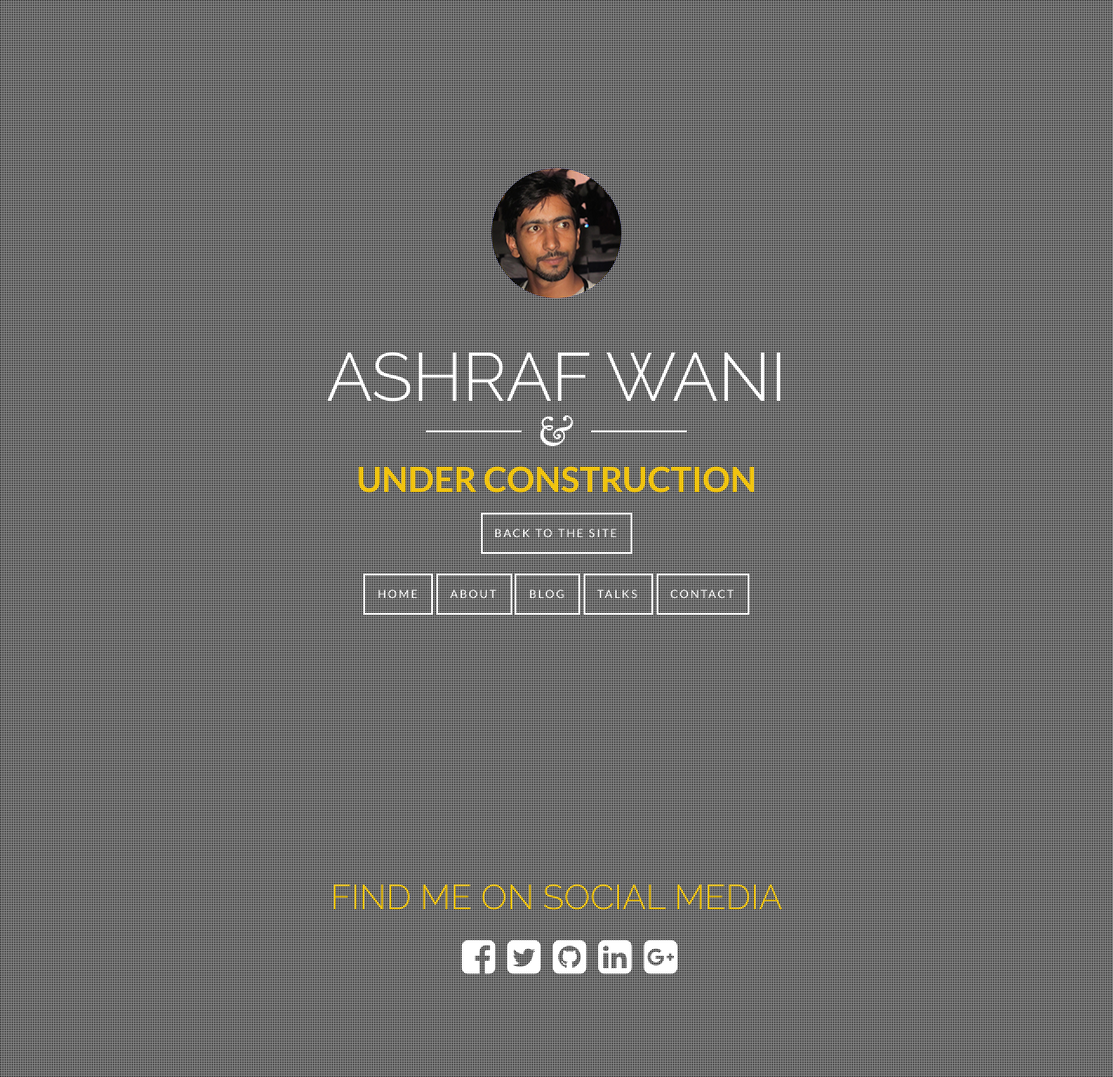
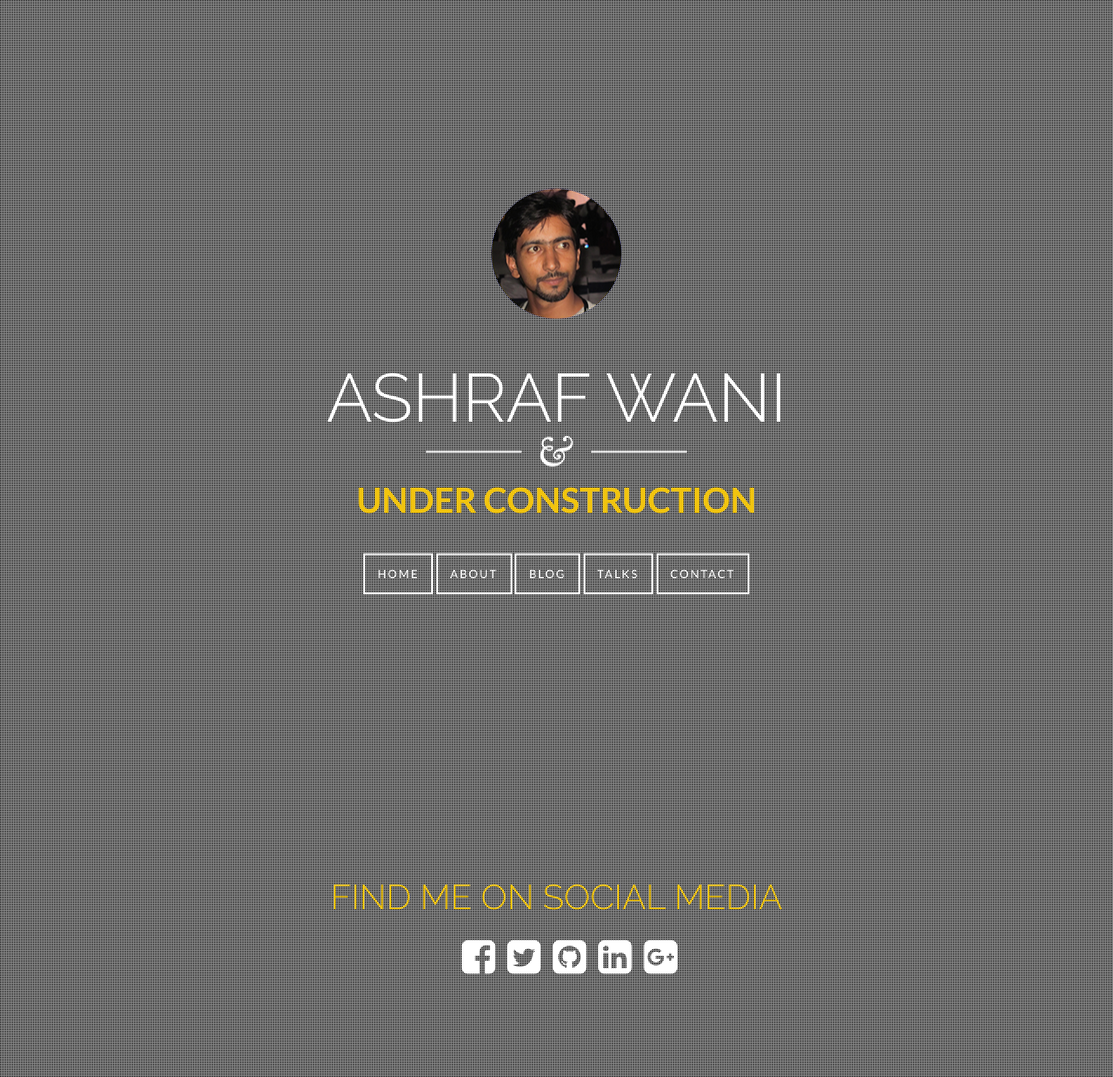
Before and after one commit to ashrafwani/ashrafwani.github.io, a Jekyll site: the page beta.html, which Jekyll copies as it is, in a window 1280 px wide. Shown: the whole page at 87% size. Built offline with Jekyll 4.4.1, drawn with Linux system fonts in a browser that asks for light colours; nearby versions of some CDN libraries.

Commit message:
Update beta.html

```diff
--- a/beta.html
+++ b/beta.html
@@ -32,8 +32,7 @@
                     </div>
                     <h1 class="big-background-title">ASHRAF WANI</h1>
                     <div class="divider"></div>
-                    <h1 id="colorize">UNDER CONSTRUCTION</h1>
-                    <a href="http://ashrafwani.com/" class="big-background-btn">BACK TO THE SITE</a></br></br>
+                    <h1 id="colorize">UNDER CONSTRUCTION</h1></br>
                     <a href="http://ashrafwani.com/" class="big-background-btn">HOME</a>
                     <a href="http://ashrafwani.com/about/" class="big-background-btn">ABOUT</a>
                     <a href="http://ashrafwani.com/blog/" class="big-background-btn">BLOG</a></a>
```
